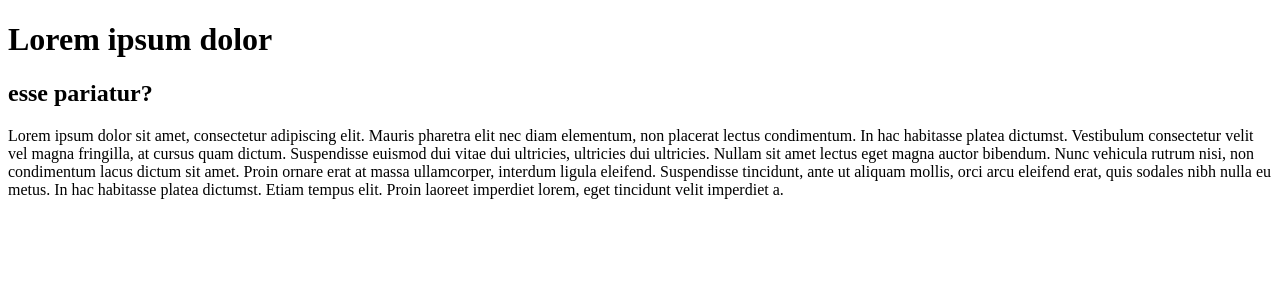
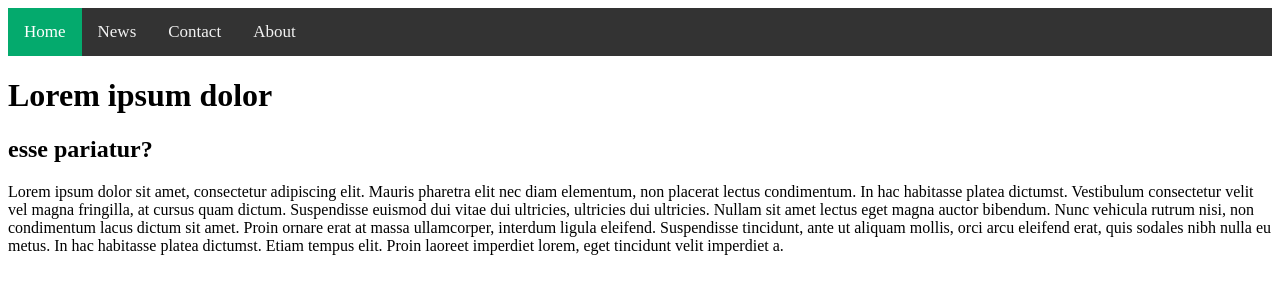
Before and after one commit to AlohaRene/vigilant-rotary-phone, a plain HTML site: page index.html in a window 1280 px wide. Drawn offline with Linux system fonts and the light colour scheme.

Commit message:
CHORE Navbar lives here (WEB-102)

```diff
--- a/index.html
+++ b/index.html
@@ -6,7 +6,45 @@
     <meta name="viewport" content="width=device-width, initial-scale=1.0">
     <title>Document</title>
 </head>
+<style>
+    /* Add a black background color to the top navigation */
+.topnav {
+  background-color: #333;
+  overflow: hidden;
+}
+
+/* Style the links inside the navigation bar */
+.topnav a {
+  float: left;
+  color: #f2f2f2;
+  text-align: center;
+  padding: 14px 16px;
+  text-decoration: none;
+  font-size: 17px;
+}
+
+/* Change the color of links on hover */
+.topnav a:hover {
+  background-color: #ddd;
+  color: black;
+}
+
+/* Add a color to the active/current link */
+.topnav a.active {
+  background-color: #04AA6D;
+  color: white;
+}
+</style>
 <body>
+    <!-- Navbar-->
+    <nav>
+        <div class="topnav">
+            <a class="active" href="#home">Home</a>
+            <a href="#news">News</a>
+            <a href="#contact">Contact</a>
+            <a href="#about">About</a>
+          </div>
+    </nav>
     <!-- Add Header   -->
     <h1>Lorem ipsum dolor</h1>
     <h2>esse pariatur?</h2>
```
